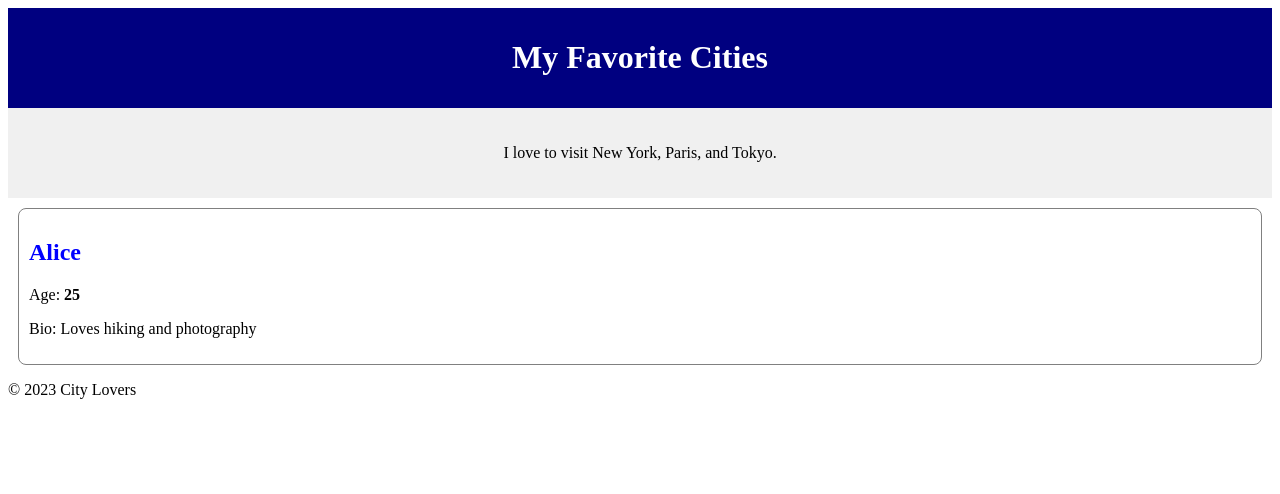
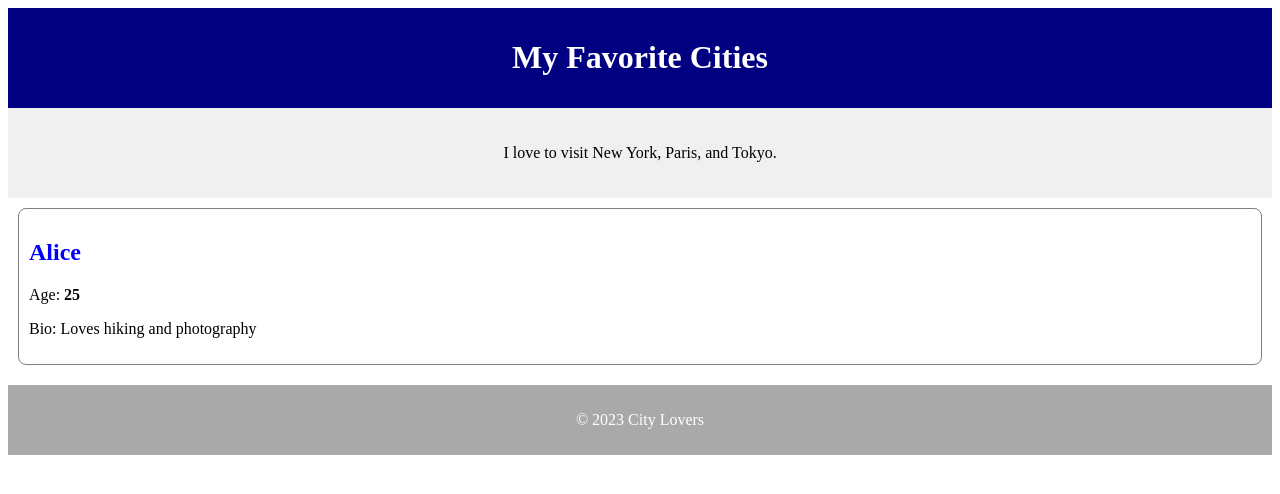
Before and after one commit to keyboard304/alx-fe-reactjs, a React (Vite) app in the folder alx-react-app-new/: page / in a window 1280 px wide. Shown: the top 494 px of the page. Built offline with nearby package versions, Linux system fonts and the light colour scheme; the HTML template or start-up script is replaced by a standard one.

Commit message:
Update Footer.jsx

```diff
--- a/alx-react-app-new/src/components/Footer.jsx
+++ b/alx-react-app-new/src/components/Footer.jsx
@@ -1,12 +1,9 @@
-// src/components/Footer.jsx
-import React from 'react';
-
-function Footer() {
-    return (
-        <footer>
-            <p>© 2023 City Lovers</p>
-        </footer>
-    );
-}
+const Footer = () => {
+  return (
+    <footer style={{ backgroundColor: 'darkgray', color: 'white', textAlign: 'center', padding: '10px', marginTop: '20px' }}>
+      <p>© 2023 City Lovers</p>
+    </footer>
+  );
+};
 
 export default Footer;
```
